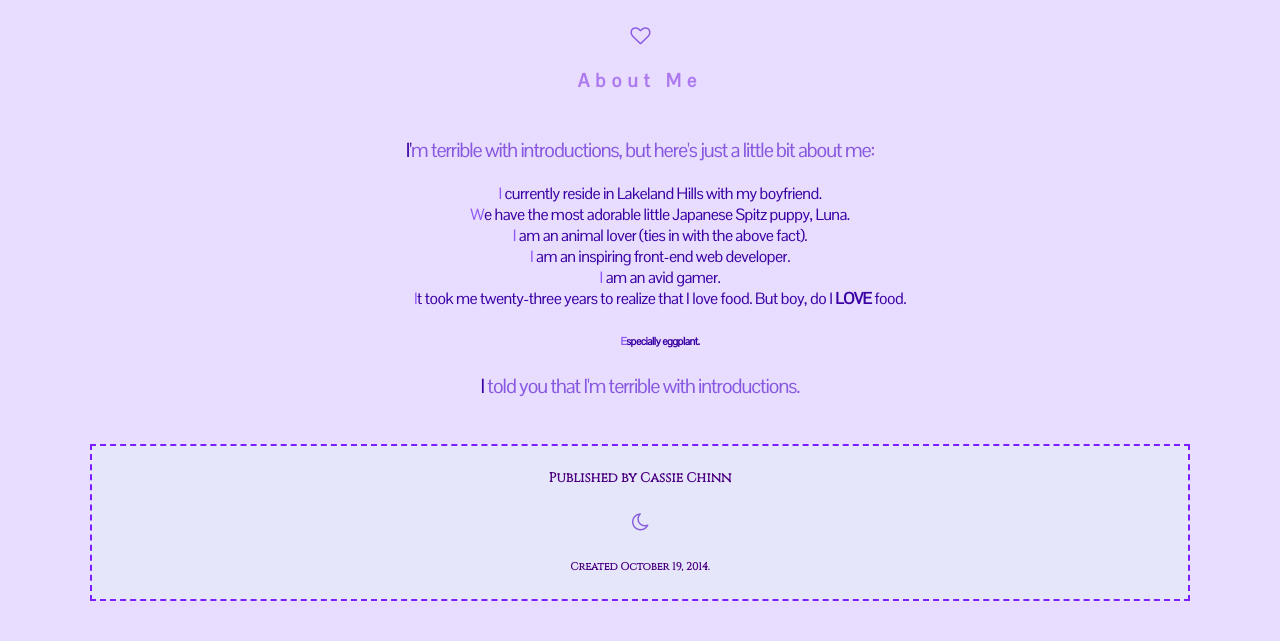
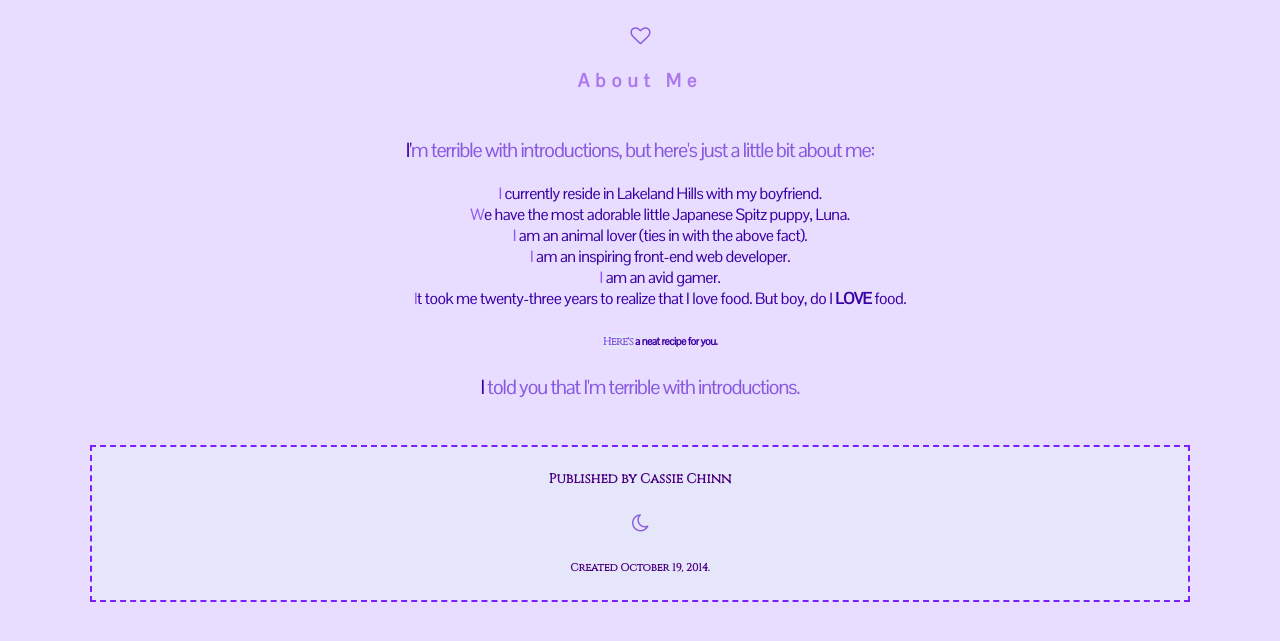
Before and after one commit to cchinn/portfolio, a plain HTML site: page index.html in a window 1280 px wide. Shown: the part 163-804 px from the top of the page. Drawn offline with Linux system fonts and the light colour scheme.

Commit message:
added link to recipe page

```diff
--- a/index.html
+++ b/index.html
@@ -27,7 +27,7 @@
             <li>I am an inspiring front-end web developer.</li>
             <li>I am an avid gamer.</li>
             <li>It took me twenty-three years to realize that I love food. But boy, do I <strong>LOVE</strong> food.</li>
-            <li><h6>Especially eggplant.</h6></li>
+            <li><h6><a href="recipe.html">Here's</a> a neat recipe for you.</h6></li>
         </ul>
 
         <p>I told you that I'm terrible with introductions.</p>
```
